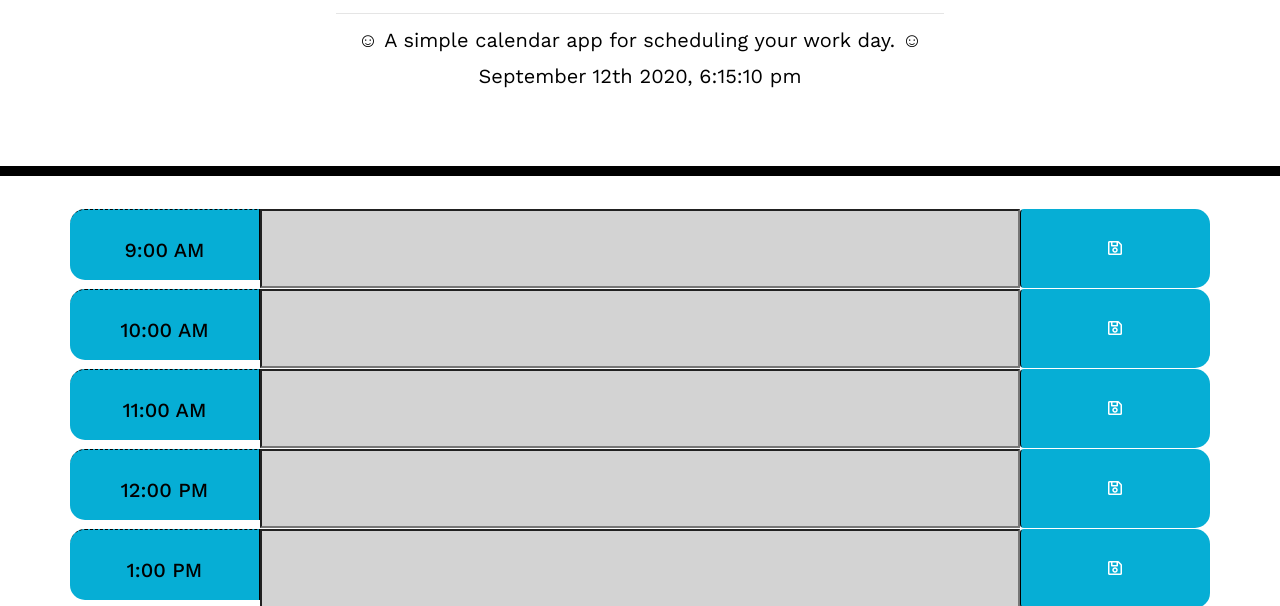
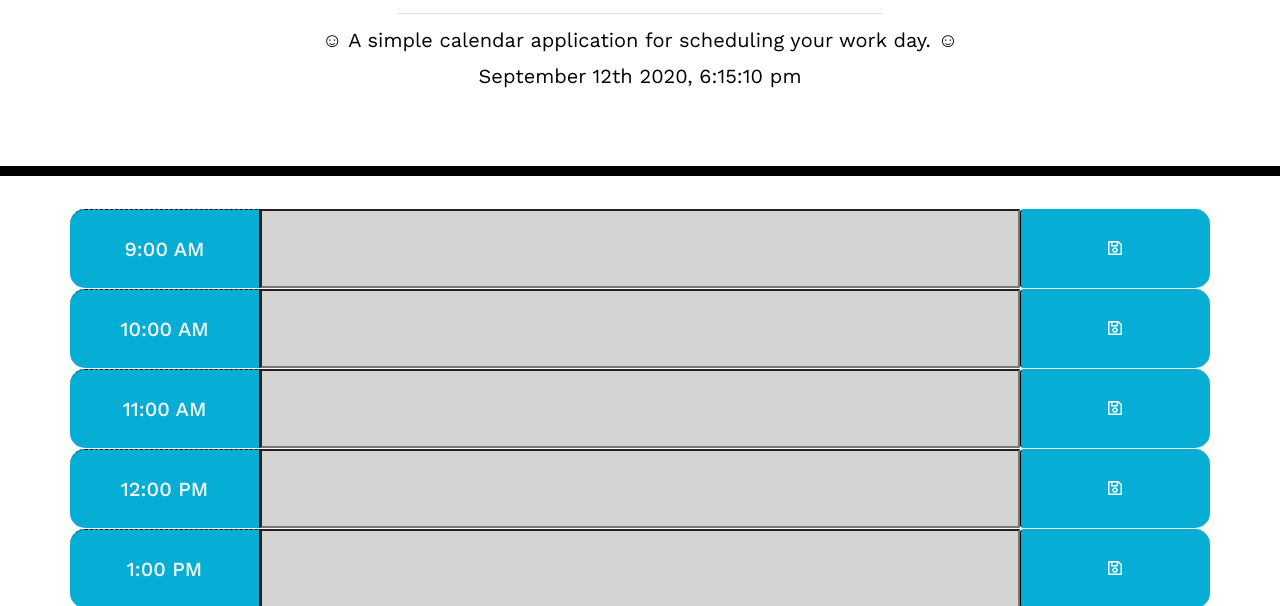
Before and after one commit to flieckster/Daily-9-to-5-Planner, a plain HTML site: page index.html in a window 1280 px wide. Shown: the part 153-759 px from the top of the page. Drawn offline with nearby package versions, Linux system fonts and the light colour scheme.

Commit message:
final updates for css styling, code comment addition, README update, and favicon inclusion. cosmetic updates only

```diff
--- a/index.html
+++ b/index.html
@@ -1,37 +1,66 @@
 <!DOCTYPE html>
 <html lang="en">
+
+<!-- head -->
 
 <head>
   <meta charset="UTF-8" />
   <meta name="viewport" content="width=device-width, initial-scale=1.0" />
   <meta http-equiv="X-UA-Compatible" content="ie=edge" />
+
+  <!--bootstrap cdn for layout styling-->
+
   <link rel="stylesheet" href="https://stackpath.bootstrapcdn.com/bootstrap/4.3.1/css/bootstrap.min.css" />
+
+  <!-- fontawesome for icons -->
+
   <link rel="stylesheet" href="https://use.fontawesome.com/releases/v5.8.1/css/all.css"
     integrity="sha384-50oBUHEmvpQ+1lW4y57PTFmhCaXp0ML5d60M1M7uH2+nqUivzIebhndOJK28anvf" crossorigin="anonymous" />
+
+  <!-- google fonts link for "work sans" font -->
+
   <link href="https://fonts.googleapis.com/css2?family=Work+Sans:wght@400;500&display=swap" rel="stylesheet" />
+
+  <!-- schedule/clock favicon -->
+
+  <link rel='icon' href='schedulefavicon.ico' type='image/x-icon'/>
+
+  <!-- style.css featuring layout CSS classes -->
+
   <link rel="stylesheet" href="style.css" />
 
   <title>Work Day Scheduler</title>
 </head>
 
+<!-- application  title + #currentDay ID for active date and time -->
+
 <body>
   <header class="jumbotron">
     <h1 class="display-3">Work Day Scheduler</h1>
     <hr>
-        <p class="lead">☺ A simple calendar app for scheduling your work day. ☺</p>
+    <p class="lead">☺ A simple calendar application for scheduling your work day. ☺</p>
     <p id="currentDay" class="lead"></p>
   </header>
 
-    <!-- row's / columns -->
 
+  <!-- row's / columns for the scheduler -->
+  <!-- saveBtn connects with local storage and keeps a users notes stored -->
+  <!-- contains classes/id's for layout (css applied) + funcionality (jQuery) -->
+  <!--id's spelled out assist ".description" in storing information ("nine", "ten", etc.)-->
+  <!--numeric format id's sync with moment.js to help with the current time color coding functionality-->
 
 
   <div class="container">
+
+    <!-- / 9AM section / -->
+
     <div class="row time-block" id="nine">
       <h5 class="col-md-2 hour">9:00 AM</h5>
       <input class="col-md-8 description" id="09"></input>
       <button class="btn saveBtn col-md-2"><i class="far fa-save"></i></button>
     </div>
+
+    <!-- / 10AM section / -->
 
     <div class="row time-block" id="ten">
       <h5 class="col-md-2 hour">10:00 AM</h5>
@@ -39,11 +68,15 @@
       <button class="btn saveBtn col-md-2"><i class="far fa-save"></i></button>
     </div>
 
+    <!-- / 11AM section / -->
+
     <div class="row time-block" id="eleven">
       <h5 class="col-md-2 hour">11:00 AM</h5>
       <input class="col-md-8 description" id="11"></input>
       <button class="btn saveBtn col-md-2"><i class="far fa-save"></i></button>
     </div>
+
+    <!-- / 12PM section / -->
 
     <div class="row time-block" id="twelve">
       <h5 class="col-md-2 hour">12:00 PM</h5>
@@ -51,11 +84,15 @@
       <button class="btn saveBtn col-md-2"><i class="far fa-save"></i></button>
     </div>
 
+    <!-- / 1PM section / -->
+
     <div class="row time-block" id="thirteen">
       <h5 class="col-md-2 hour">1:00 PM</h5>
       <input class="col-md-8 description" id="13"></input>
       <button class="btn saveBtn col-md-2"><i class="far fa-save"></i></button>
     </div>
+
+    <!-- / 2PM section / -->
 
     <div class="row time-block" id="fourteen">
       <h5 class="col-md-2 hour">2:00 PM</h5>
@@ -63,17 +100,23 @@
       <button class="btn saveBtn col-md-2"><i class="far fa-save"></i></button>
     </div>
 
+    <!-- / 3PM section / -->
+
     <div class="row time-block" id="fifteen">
       <h5 class="col-md-2 hour">3:00 PM</h5>
       <input class="col-md-8 description" id="15"></input>
       <button class="btn saveBtn col-md-2"><i class="far fa-save"></i></button>
     </div>
 
+    <!-- / 4PM section / -->
+
     <div class="row time-block" id="sixteen">
       <h5 class="col-md-2 hour">4:00 PM</h5>
       <input class="col-md-8 description" id="16"></input>
       <button class="btn saveBtn col-md-2"><i class="far fa-save"></i></button>
     </div>
+
+    <!-- / 5PM section / -->
 
     <div class="row time-block" id="seventeen">
       <h5 class="col-md-2 hour">5:00 PM</h5>
@@ -88,7 +131,9 @@
   <br>
   <br>
 
-<!-- jQuery / moment.js -->
+
+  <!-- jQuery / moment.js / script.js -->
+
 
   <script src="https://code.jquery.com/jquery-3.4.1.min.js"></script>
   <script src="https://cdnjs.cloudflare.com/ajax/libs/moment.js/2.24.0/moment.min.js"></script>
--- a/style.css
+++ b/style.css
@@ -1,9 +1,17 @@
+/***********************************************************
+CSS: for overall layout appearance / hover effect for buttons
+positioning+size of sans font / color of text areas + buttons
+color block functionality colors: .past /.present /.future ☺
+***********************************************************/
+
+
+
 body {
   font-family: 'Work Sans', sans-serif;
   font-size: 16px;
   line-height: 1;
 }
-/*
+
 textarea{
   background: transparent;
   border: none;
@@ -11,7 +19,7 @@ textarea{
   color: #000000;
   border-left: 1px solid black;
   padding: 10px;
-} */
+}
 
 .jumbotron {
   text-align: center;
@@ -23,6 +31,8 @@ textarea{
 
 .description{
   white-space: pre-wrap;
+  font-size: 20px;
+  font: rgb(219, 219, 219);
 }
 
 .time-block{
@@ -39,7 +49,8 @@ textarea{
 
 .hour {
   background-color: #ffffff;
-  color: #000000;
+  color: white;
+  padding-bottom: 10px;
   border-top: 1px dashed #000000;
 }
 
@@ -72,18 +83,20 @@ textarea{
 }
 
 h5 {
-  padding-top: 28px;
+  padding-top: 27px;
+
 }
 
-h5.col-md-2.hour {
+h5.col-md-2 {
   border-right: 1px solid black;
   padding-bottom: 15px;
   border-top-left-radius: 15px;
   border-bottom-left-radius: 15px;
+  margin: unset;
   background-color: #06AED5;
 }
 
 hr{
-  padding: bottom;;
-  width: 50%;
+  padding: bottom;
+  width: 40%;
 }
```
Also changed, not shown: daily_planner.jpg, schedulefavicon.ico (added), 1 other file. Lines whose indentation alone changed are shown as unchanged.
